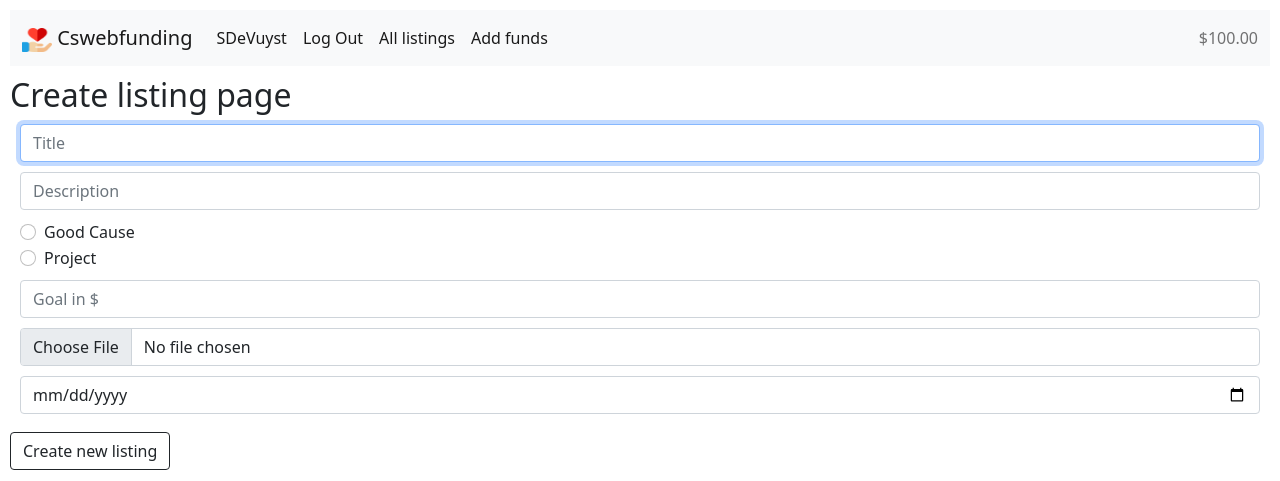
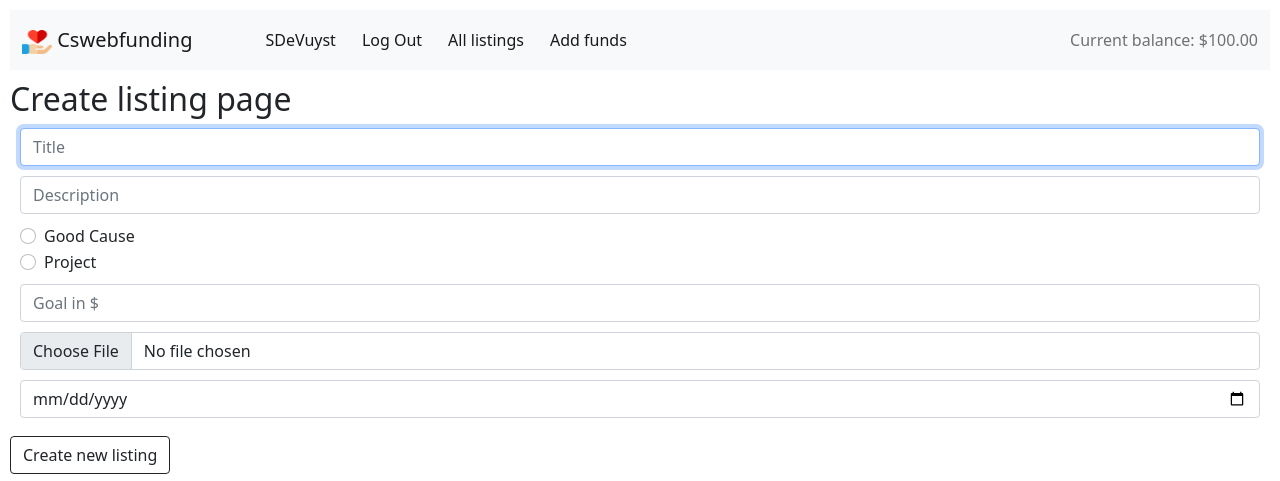
Before and after one commit to SDeVuyst/CS50W-final-project, a Django app: page /newlisting in a window 1280 px wide. Shown: the top 481 px of the page. Run offline with Django 3.2, Linux system fonts and the light colour scheme; a user stored in the database is signed in.

Commit message:
layout changes

```diff
--- a/FINAL PROJECT/cswebfunding/static/cswebfunding/styles.css
+++ b/FINAL PROJECT/cswebfunding/static/cswebfunding/styles.css
@@ -22,3 +22,39 @@
   text-align: center;
   border: solid 2px red;
 }
+
+.navbar-brand {
+  margin-right: 65px;
+}
+
+.nav-item {
+  margin-right: 10px;
+}
+
+/* based on https://stackoverflow.com/questions/39495493/line-under-navbar-when-hovering */
+.nav-link {
+  color: #d20807;
+  float: left;
+  position: relative;
+  padding: 10px 20px;
+  overflow: hidden;
+}
+
+.nav-link::after {
+  background-color: #d20807;
+  content: "";
+  width: 0;
+  height: 3px;
+  left: 0;
+  bottom: 0;
+  transition: width 0.35s ease 0s;
+  position: absolute;
+}
+
+.nav-link:hover::after {
+  width: 100%;
+}
+/* ~~~~~~~~~~~~~~~~~~~~~~~~~~~~~~~~~~~~~~~~~~~~~~~~~~~~~~~~~~~~~~~~~~~~~~~~~~~~~~~~~~~~ */
+#center {
+  text-align: center;
+}
--- a/FINAL PROJECT/cswebfunding/templates/cswebfunding/layout.html
+++ b/FINAL PROJECT/cswebfunding/templates/cswebfunding/layout.html
@@ -40,7 +40,7 @@
                         </li>
                     </ul>
                     <span class="navbar-text" id="balance">
-                        ${{ user.balance }}
+                        Current balance: ${{ user.balance }}
                     </span>
 
                     {% else %}
--- a/FINAL PROJECT/cswebfunding/templates/cswebfunding/newlisting.html
+++ b/FINAL PROJECT/cswebfunding/templates/cswebfunding/newlisting.html
@@ -15,11 +15,11 @@
     <!-- Category input -->
     <div required class="form-group">
         <div class="form-check">
-            <input class="form-check-input" type="radio" name="category" id="good_cause" value="goodcause">
+            <input required class="form-check-input" type="radio" name="category" id="good_cause" value="goodcause">
             <label class="form-check-label" for="good_cause">Good Cause</label>
         </div>
         <div class="form-check">
-            <input class="form-check-input" type="radio" name="category" id="project" value="project">
+            <input required class="form-check-input" type="radio" name="category" id="project" value="project">
             <label class="form-check-label" for="project">Project</label>
         </div>
     </div>
```
Also changed, not shown: FINAL PROJECT/cswebfunding/templates/cswebfunding/all_listings.html (+7 -4 lines), FINAL PROJECT/db.sqlite3.
